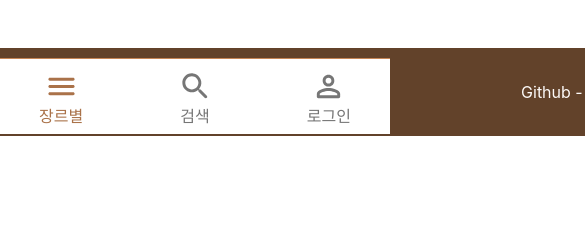
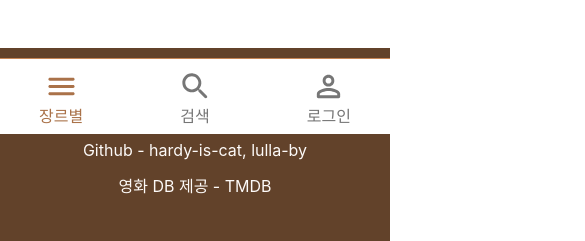
Before and after one commit to lulla-by/movie-dog, a Next.js app: page / in a window 390 px wide. Shown: the part 710-951 px from the top of the page, 585 px wide, since content can reach past the window. Before the commit the page ends 846 px from the top, so only its background shows below. Built offline with nearby package versions, Linux system fonts and the light colour scheme; no server answers; a web font is replaced by a local one.

Commit message:
[Refactor] 푸터 css 수정 및 모바일 대응 #20

```diff
--- a/components/Footer.tsx
+++ b/components/Footer.tsx
@@ -14,21 +14,32 @@ export default function Footer() {
 
 const Container = styled.footer`
   background-color: ${({ theme }) => theme.colors.brown8};
-  min-width: 1280px;
+  width: 100%;
+  padding: 50px 0;
 `;
 
 const List = styled.ul`
   display: flex;
+  flex-direction: column;
+  justify-content: center;
+  align-items: center;
+  gap: 20px;
+  max-width: 1200px;
+  padding: 0 20px;
+  margin: 0 auto;
+
+  @media (min-width: 768px) {
+    flex-direction: row;
     justify-content: space-between;
     align-items: center;
-  width: 1280px;
-  height: 88px;
-  margin: auto;
+  }
 `;
+
 const ListItem = styled.li`
   color: ${({ theme }) => theme.colors.brown1};
   font-size: ${({ theme }) => theme.fontSize.discription};
   font-weight: 400;
+
   &:first-child {
     font-size: ${({ theme }) => theme.fontSize.headline2};
     font-weight: 800;
```
Lines whose indentation alone changed are shown as unchanged.
